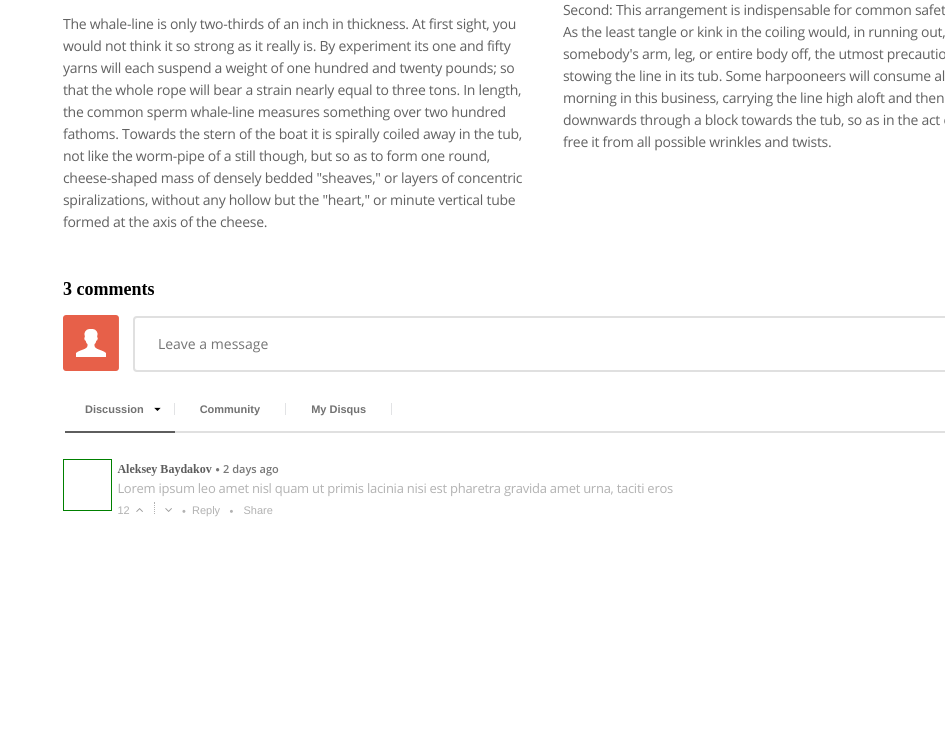
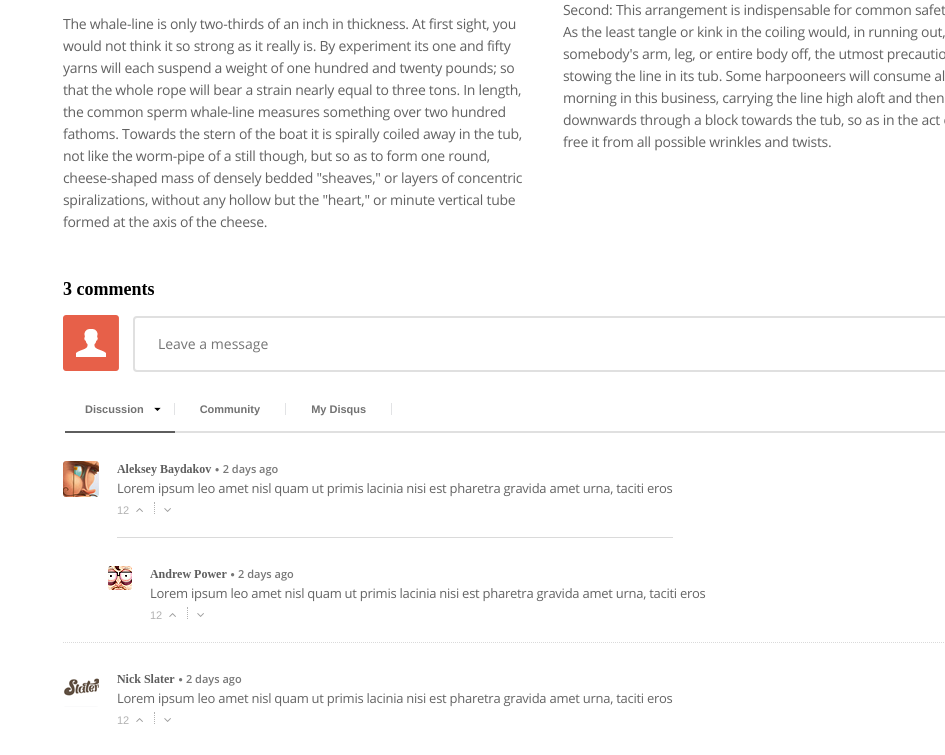
Before and after one commit to DaryaMarkova/WebmasteringBasic, a website built with webpack: page src/detail.html in a window 1280 px wide. Shown: the part 1379-2134 px from the top of the page, without its empty margins (335-1280 px from the left). Before the commit the page ends 1922 px from the top, so only its background shows below. Built offline with nearby package versions, Linux system fonts and the light colour scheme; files whose address does not match are found by name; a web font is replaced by a local one.

Commit message:
comments block has been designed

```diff
--- a/src/detail.html
+++ b/src/detail.html
@@ -203,9 +203,11 @@
               </div>
             </div>
             <!-- Comments -->
-            <ul class="detail-comments__list">
+            <ul class="detail-comments__list wrapper-comments__list">
               <li class="detail-comments__listitem">
-                <div class="detail-comments__listitem--avatar"></div>
+                <div class="detail-comments__listitem--avatar">
+                  <img src='images/avatar2.png' />
+                </div>
                 <div class="detail-comments__listitem--content">
                   <b class="detail-comments__listitem--title">Aleksey Baydakov</b>
                   <span class="detail-comments__listitem--date">2 days ago</span>
@@ -216,8 +218,43 @@
                   <span class="detail-comments__listitem--caretdown"></span>
                   <span class="detail-comments__listitem--divider"></span>
                   <span class="detail-comments__listitem--caretup"></span>
-                  <span class="detail-comments__listitem--action">Reply</span>
-                  <span class="detail-comments__listitem--action">Share</span>
+                  <!-- <span class="detail-comments__listitem--action">Reply</span>
+                  <span class="detail-comments__listitem--action">Share</span> -->
+                </div>
+                <!-- Response comments -->
+                <ul class="detail-comments__list">
+                  <li class="detail-comments__listitem">
+                    <div class="detail-comments__listitem--avatar">
+                      <img src='images/avatar1.png' />
+                    </div>
+                    <div class="detail-comments__listitem--content">
+                      <b class="detail-comments__listitem--title">Andrew Power</b>
+                      <span class="detail-comments__listitem--date">2 days ago</span>
+                      <span class="detail-comments__listitem--text">
+                        Lorem ipsum leo amet nisl quam ut primis lacinia nisi est pharetra gravida amet urna, taciti eros
+                      </span>
+                      <span class="detail-comments__listitem--count">12</span>
+                      <span class="detail-comments__listitem--caretdown"></span>
+                      <span class="detail-comments__listitem--divider"></span>
+                      <span class="detail-comments__listitem--caretup"></span>
+                    </div>
+                  </li>
+                </ul>
+              </li>
+              <li class="detail-comments__listitem">
+                <div class="detail-comments__listitem--avatar">
+                  <img src='images/avatar3.png' />
+                </div>
+                <div class="detail-comments__listitem--content">
+                  <b class="detail-comments__listitem--title">Nick Slater</b>
+                  <span class="detail-comments__listitem--date">2 days ago</span>
+                  <span class="detail-comments__listitem--text">
+                    Lorem ipsum leo amet nisl quam ut primis lacinia nisi est pharetra gravida amet urna, taciti eros
+                  </span>
+                  <span class="detail-comments__listitem--count">12</span>
+                  <span class="detail-comments__listitem--caretdown"></span>
+                  <span class="detail-comments__listitem--divider"></span>
+                  <span class="detail-comments__listitem--caretup"></span>
                 </div>
               </li>
             </ul>
--- a/src/scss/detail.css
+++ b/src/scss/detail.css
@@ -3,6 +3,7 @@
 @import '~assets/scss/menu.css';
 @import '~assets/scss/controls.css';
 
+/* TODO: split up on sections this style */
 body {
     margin: 0;
     padding: 0;
@@ -297,31 +298,45 @@ body {
 }
 
 .detail-comments__list {
+    display: block;
+    list-style-type: none;
+    width: 100%;
+}
+
+.wrapper-comments__list {
     margin: 0;
     padding: 0;
-    list-style-type: none;
 }
 
 .detail-comments__listitem {
     display: flex;
+    flex-wrap: wrap;
     align-items: flex-start;
-    padding-top: 26px;
-}
-
-.detail-comments__listitem--avatar {
-    width: 50px;
-    height: 50px;
-    border: 1px solid green;
+    margin-top: 28px;
 }
 
 .detail-comments__listitem--content {
-    width: 100%;
-    min-height: 74px;
-    padding: 2px 0px 0px 5px;
-
+    width: fit-content;
+    margin-left: 18px;
+    padding-bottom: 20px;
     font-family: 'Helvetica';
     font-size: 12px;
     color: #b2b2b2;
+    border-bottom: 1px solid #dadada;
+}
+
+/* for embedded list - no content border */
+.detail-comments__listitem > .detail-comments__list .detail-comments__listitem--content {
+    border-bottom: none;
+}
+
+.detail-comments__listitem > .detail-comments__list {
+    padding-left: 45px;
+    border-bottom: 1px dotted #dadada;
+}
+
+.detail-comments__listitem:last-of-type > .detail-comments__listitem--content {
+    border-bottom: none;
 }
 
 .detail-comments__listitem--title {
@@ -352,7 +367,7 @@ body {
     letter-spacing: -0.02em;
     font-family: 'OpenSans-Regular';
     font-size: 13px;
-    color: #b2b2b2;
+    color: #646464;
 }
 
 .detail-comments__listitem--count {
@@ -394,6 +409,7 @@ body {
     font-family: Helvetica, Arial;
     font-size: 11px;
 }
+
 .detail-comments__listitem--action::before {
     content: '\2022';
     position: absolute;
```
Also changed, not shown: src/img/avatar1.png (added), src/img/avatar2.png (added), src/img/avatar3.png (added).
